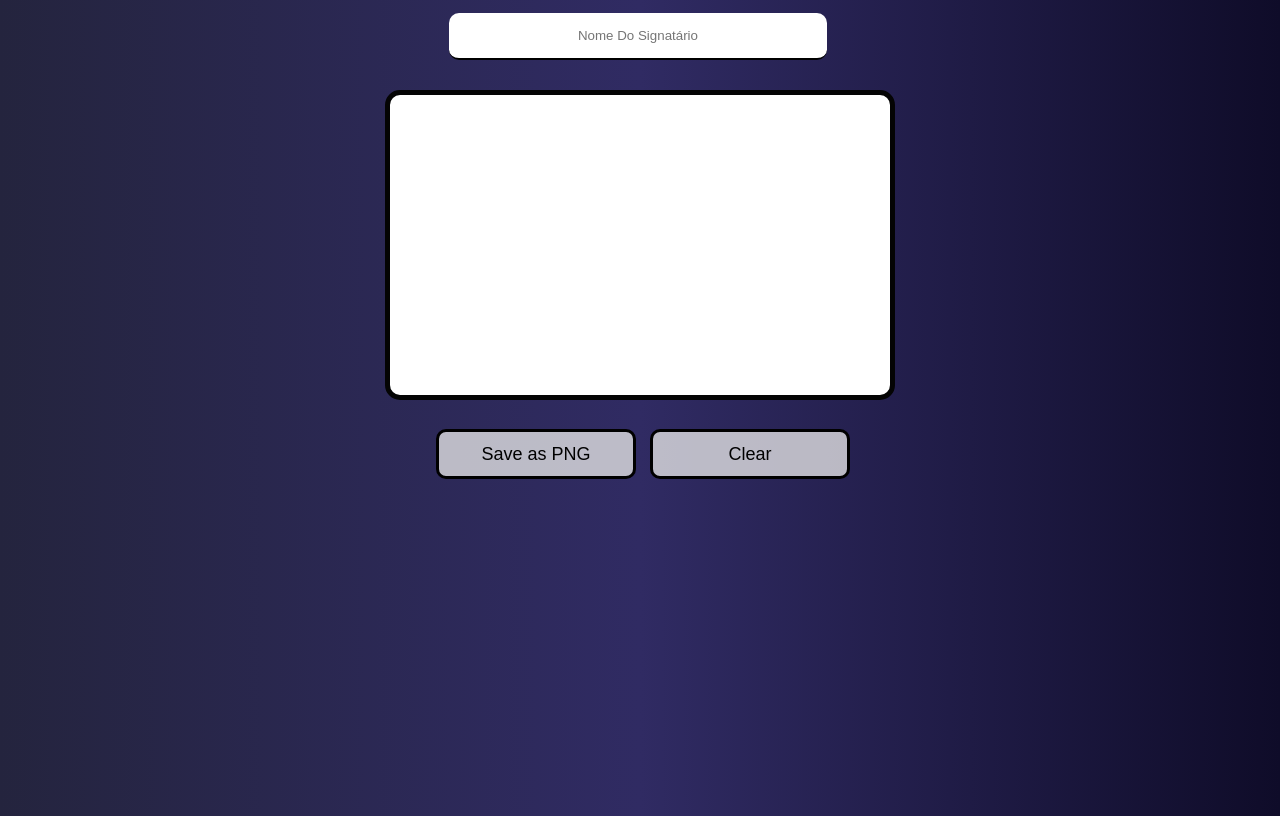
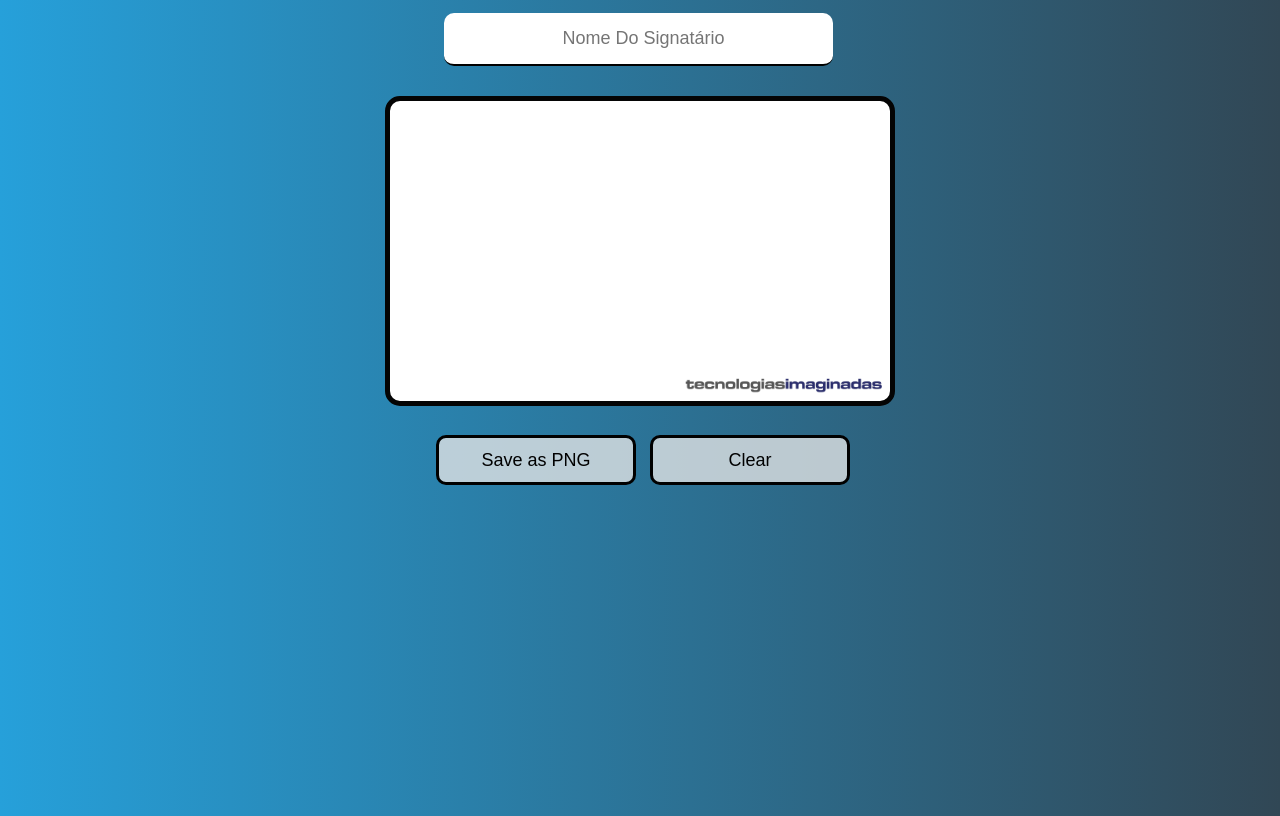
Before and after one commit to louisrabit/SignaturePad, a plain HTML site: page index.html in a window 1280 px wide. Drawn offline with Linux system fonts and the light colour scheme.

Commit message:
final logo

```diff
--- a/index.css
+++ b/index.css
@@ -6,9 +6,9 @@ body {
   scrollbar-width: none;
   touch-action: none;
 
-  background: #0f0c29;  /* fallback for old browsers */
-background: -webkit-linear-gradient(to right, #24243e, #302b63, #0f0c29);  /* Chrome 10-25, Safari 5.1-6 */
-background: linear-gradient(to right, #24243e, #302b63, #0f0c29); /* W3C, IE 10+/ Edge, Firefox 16+, Chrome 26+, Opera 12+, Safari 7+ */
+  background: #314755;  /* fallback for old browsers */
+background: -webkit-linear-gradient(to right, #26a0da, #314755);  /* Chrome 10-25, Safari 5.1-6 */
+background: linear-gradient(to right, #26a0da, #314755); /* W3C, IE 10+/ Edge, Firefox 16+, Chrome 26+, Opera 12+, Safari 7+ */
 
 
 }
@@ -59,12 +59,20 @@ input {
   text-decoration: none;
   position: relative;
   left: -2px;
-
   margin-top: 5px;
+  font-size: large;
+  font-family: Arial, Helvetica, sans-serif;
+  padding-left: 15px;
 }
 
 input::placeholder {
   text-align: center;
+}
+
+#imglogo{
+  position: relative;
+  top: -110px;
+  left: 145px;
 }
 
 @media screen and (max-width: 768px) {
@@ -79,7 +87,11 @@ input::placeholder {
   }
   input {
     width: 370px;
+
+
   }
+
+
 
 }
 
--- a/index.html
+++ b/index.html
@@ -19,7 +19,7 @@
               <input type="button" id="clear" value="Clear">
             </div>
         </div>
-
+<img id="imglogo" src="/logo-transparente-1024x296_2.png" alt="logo" width="200px">
 </body>
 <script src="/canvas.js"></script>
 </html>
```
Also changed, not shown: background.jpg (deleted), logo-transparente-1024x296_2.png (added).
